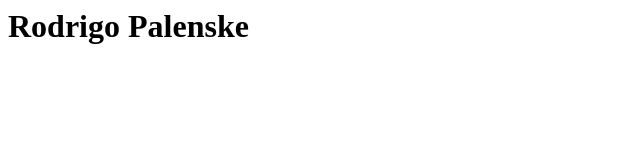
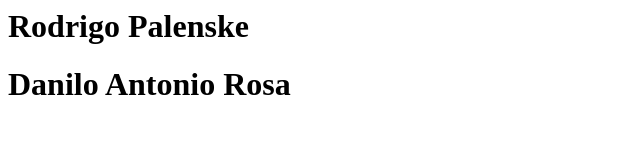
Before and after one commit to Rodrigopalenske/devops-git, a plain HTML site: page index.html in a window 1280 px wide. Shown: the whole page, without its empty margins (0-640 px from the left). Drawn offline with Linux system fonts and the light colour scheme.

Commit message:
entrar com meu nome no indice.html

```diff
--- a/index.html
+++ b/index.html
@@ -1 +1,2 @@
 <h1>Rodrigo Palenske</h1>
+<h1>Danilo Antonio Rosa</h1>
```
